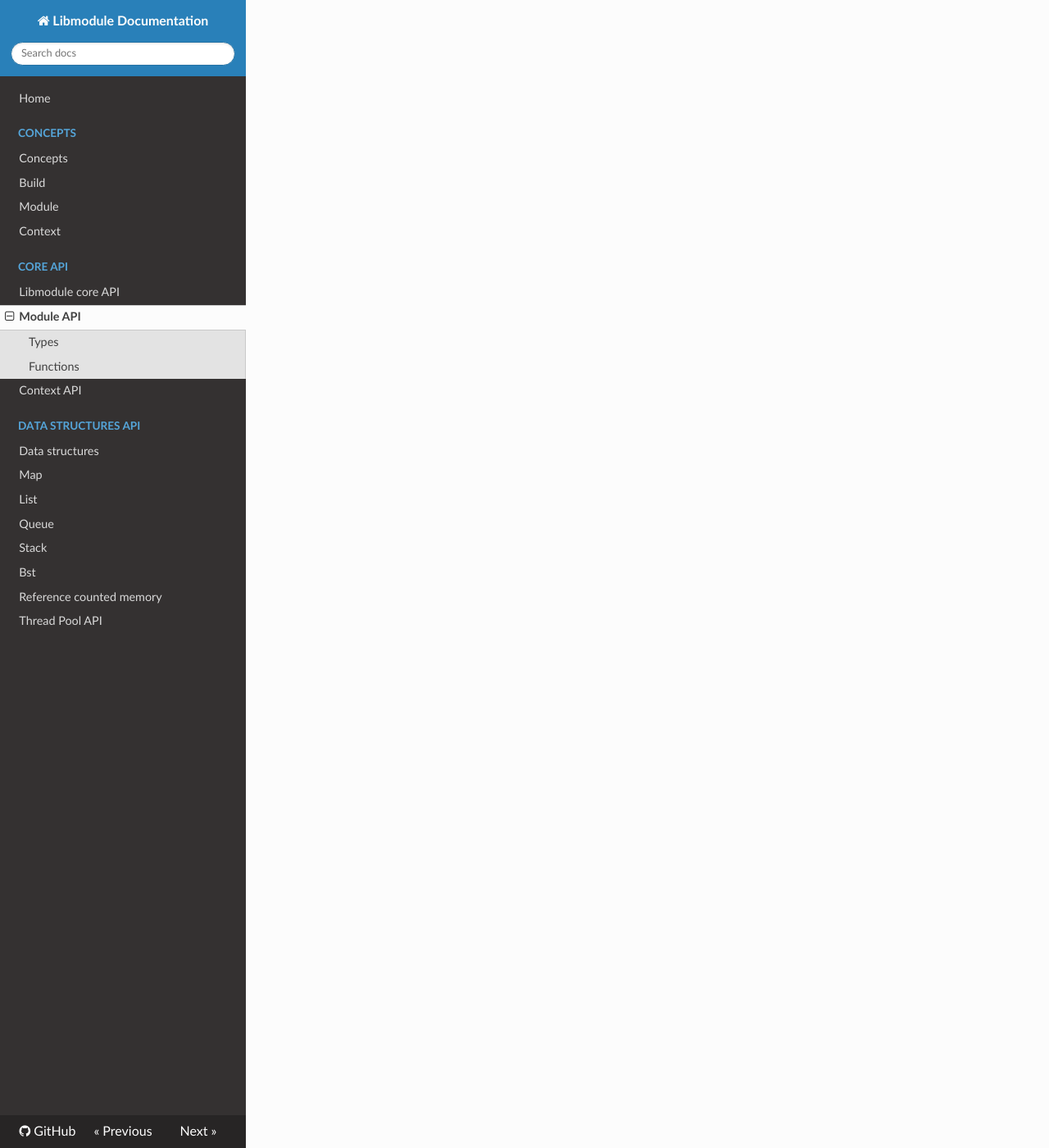
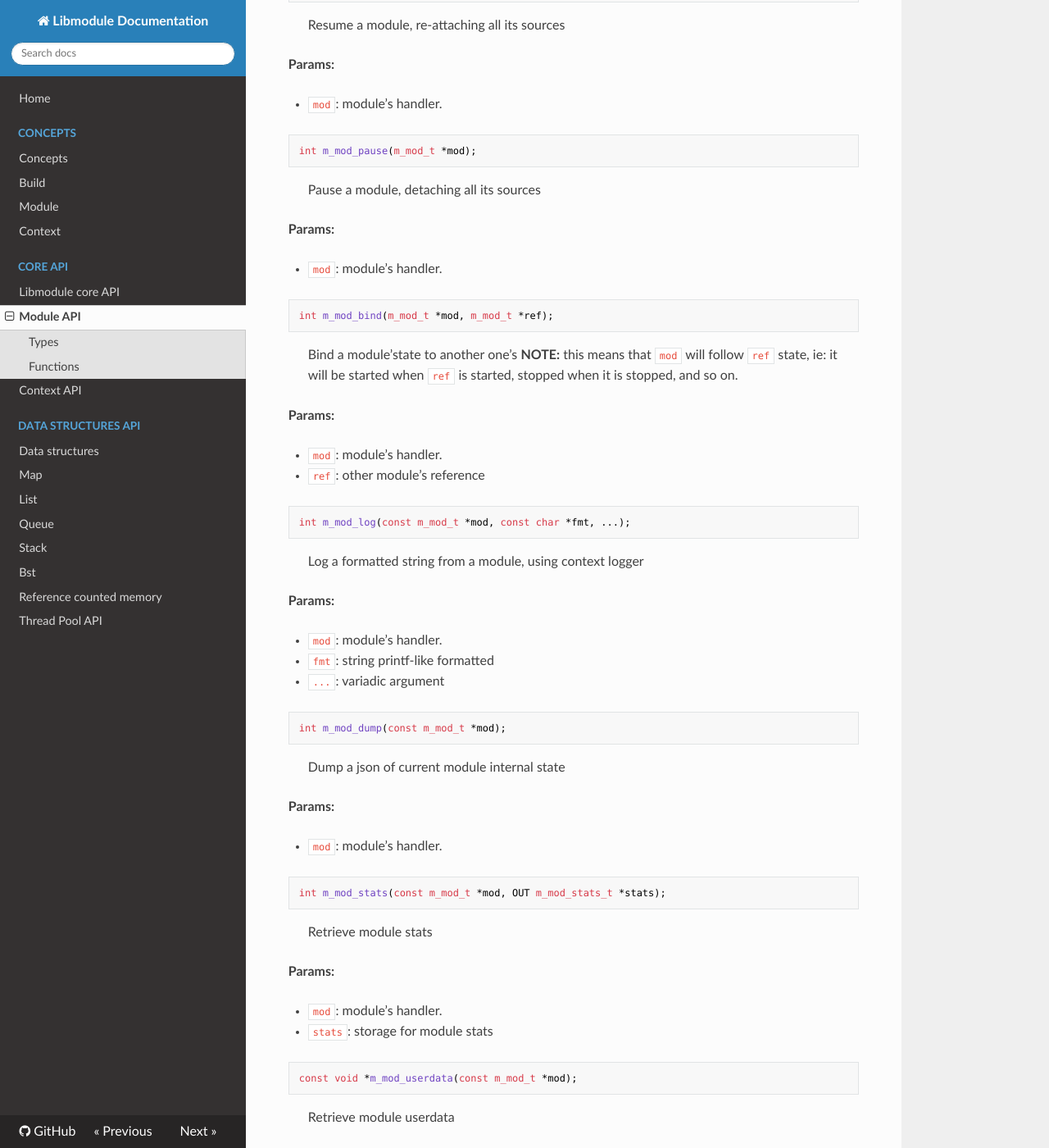
Before and after one commit to FedeDP/libmodule, an MkDocs documentation site: the page built from docs/core/mod.md, in a window 1280 px wide and 1400 px high, scrolled down 5155 px. Shown: the whole window at 82% size. Built offline with MkDocs 1.6.1, drawn with Linux system fonts in a browser that asks for light colours; nearby versions of some CDN libraries; some of the changed text lies outside the part shown.

Commit message:
update(docs): some more mod API documentation.
Signed-off-by: Federico Di Pierro <nierro92@gmail.com>

````diff
--- a/docs/core/mod.md
+++ b/docs/core/mod.md
@@ -210,6 +210,10 @@ int m_mod_register(const char *name, OUT m_mod_t **mod_ref, const m_mod_hook_t *
 int m_mod_deregister(OUT m_mod_t **mod);
 ```
 > Deregister a module from current thread context.
+> **NOTE:** deregistering a ctx will internally deregister any source,
+> so that you don't need to care.
+> **NOTE:** a module registered with the M_MOD_PERSIST flag cannot be deregistered
+> while its context is still looping.
 
 **Params:**
 
@@ -223,3 +227,147 @@ const char *m_mod_name(const m_mod_t *mod);
 **Params:**
 
 * `mod`: module's handler
+
+```C
+bool m_mod_is(const m_mod_t *mod, m_mod_states st);
+```
+> Check if module is in a given state
+
+**Params:**
+
+* `mod`: module's handler
+* `st`: bitmask of module states
+
+**Returns:** true if module is in one of the requested state.
+
+```C
+m_mod_states m_mod_state(const m_mod_t *mod);
+```
+> Retrieve module state
+
+**Params:**
+
+* `mod`: module's handler.
+
+**Returns:** module state
+
+```C
+int m_mod_start(m_mod_t *mod);
+```
+> Start a module
+
+**Params:**
+
+* `mod`: module's handler.
+
+```C
+int m_mod_stop(m_mod_t *mod);
+```
+> Stop a module
+
+**Params:**
+
+* `mod`: module's handler.
+
+```C
+int m_mod_resume(m_mod_t *mod);
+```
+> Resume a module, re-attaching all its sources
+
+**Params:**
+
+* `mod`: module's handler.
+
+```C
+int m_mod_pause(m_mod_t *mod);
+```
+> Pause a module, detaching all its sources
+
+**Params:**
+
+* `mod`: module's handler.
+
+```C
+int m_mod_bind(m_mod_t *mod, m_mod_t *ref);
+```
+> Bind a module'state to another one's
+> **NOTE:** this means that `mod` will follow `ref` state,
+> ie: it will be started when `ref` is started,
+> stopped when it is stopped, and so on.
+
+**Params:**
+
+* `mod`: module's handler.
+* `ref`: other module's reference
+
+```C
+int m_mod_log(const m_mod_t *mod, const char *fmt, ...);
+```
+> Log a formatted string from a module, using context logger
+
+**Params:**
+
+* `mod`: module's handler.
+* `fmt`: string printf-like formatted
+* `...`: variadic argument
+
+```C
+int m_mod_dump(const m_mod_t *mod);
+```
+> Dump a json of current module internal state
+
+**Params:**
+
+* `mod`: module's handler.
+
+```C
+int m_mod_stats(const m_mod_t *mod, OUT m_mod_stats_t *stats);
+```
+> Retrieve module stats
+
+**Params:**
+
+* `mod`: module's handler.
+* `stats`: storage for module stats
+
+```C
+const void *m_mod_userdata(const m_mod_t *mod);
+```
+> Retrieve module userdata
+
+**Params:**
+
+* `mod`: module's handler.
+
+```C
+m_mod_t *m_mod_lookup(const m_mod_t *mod, const char *name);
+```
+> Find a module named `name`
+> **NOTE:** the API does not take any reference on the other module.
+> If you wish to store other module for future usage,
+> make sure to `m_mem_ref` it; and them `m_mem_unref` it
+> when it is not needed anymore.
+
+**Params:**
+
+* `mod`: module's handler.
+* `name`: name of the module to be found
+
+```C
+int m_mod_become(m_mod_t *mod, m_evt_cb new_on_evt);
+```
+> Push a new on_evt callback onto the callbacks stack
+
+**Params:**
+
+* `mod`: module's handler.
+* `new_on_evt`: new on_evt callback
+
+```C
+int m_mod_unbecome(m_mod_t *mod);
+```
+> Pop an on_evt callback from the callbacks stack
+
+**Params:**
+
+* `mod`: module's handler.
````
Also changed, not shown: other parts of docs/core/mod.md (+1 -1 lines), TODO.md (+3 -2 lines), 1 other file.
